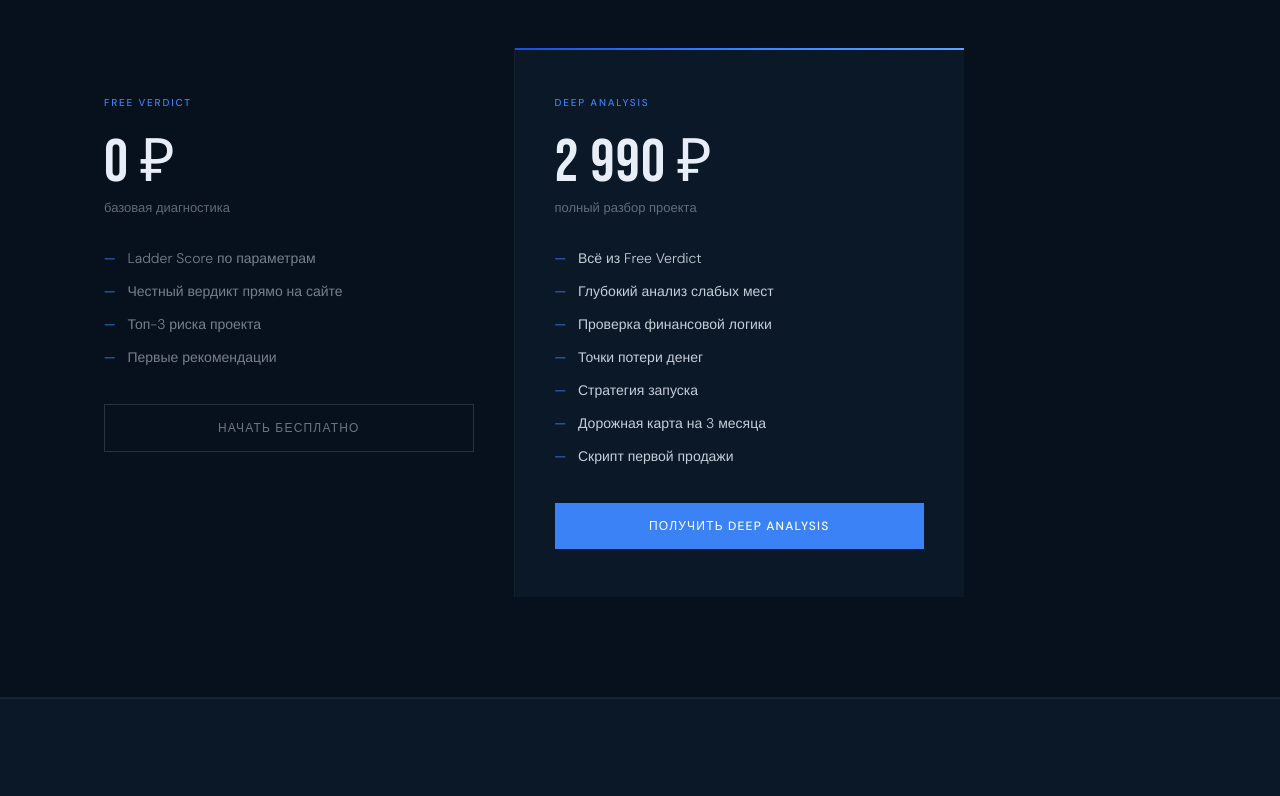
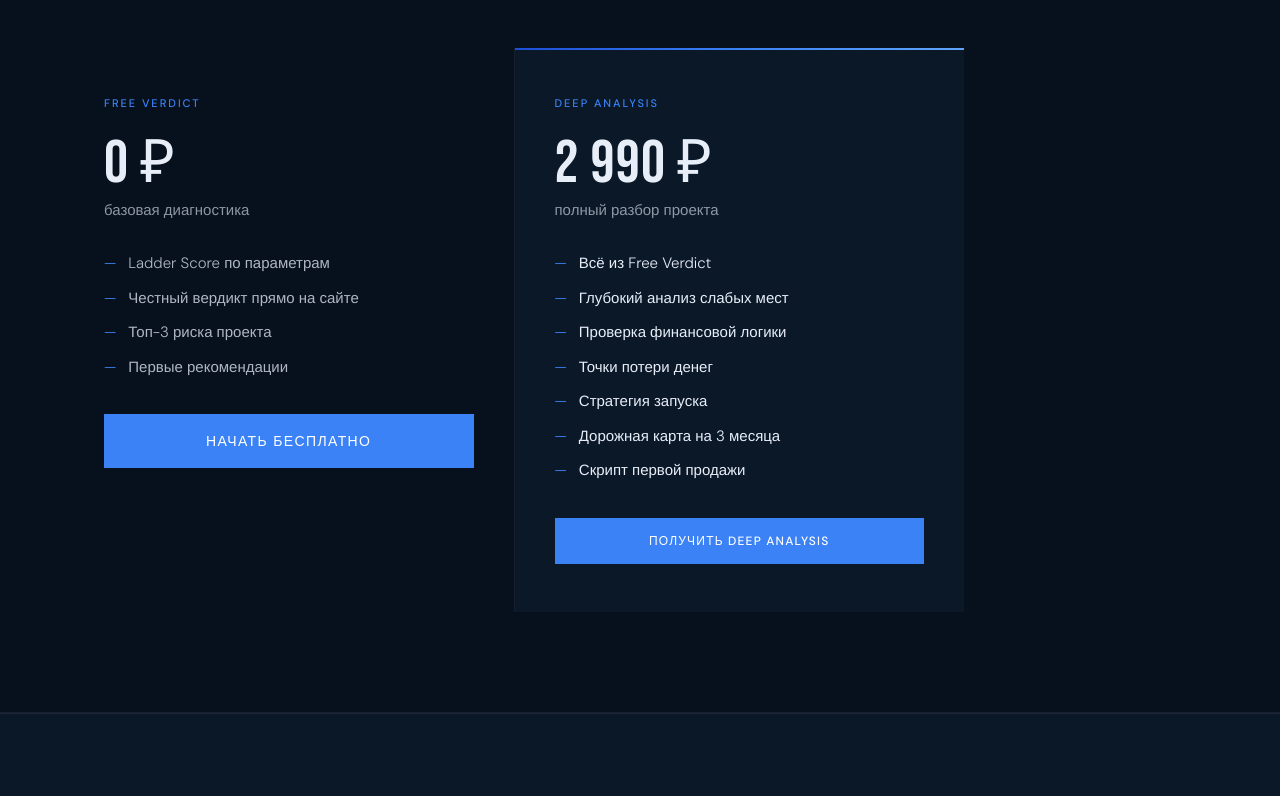
Before and after one commit to Oleg-Ladder/ladder-website, a website: page index.html in a window 1280 px wide. Shown: the part 2535-3331 px from the top of the page. Drawn offline with Linux system fonts and the light colour scheme.

Commit message:
Update index.html

```diff
--- a/index.html
+++ b/index.html
@@ -119,16 +119,16 @@ nav{position:fixed;top:0;left:0;right:0;z-index:100;display:flex;align-items:cen
 .pr-card{background:#07111E;padding:48px 40px;position:relative}
 .pr-card.featured{background:#0A1828}
 .pr-card.featured::before{content:'';position:absolute;top:0;left:0;right:0;height:2px;background:linear-gradient(90deg,#1D4ED8,#3B82F6,#60A5FA)}
-.pr-tag{font-size:10px;font-weight:500;letter-spacing:0.18em;text-transform:uppercase;color:#3B82F6;margin-bottom:24px}
+.pr-tag{font-size:11px;font-weight:500;letter-spacing:0.18em;text-transform:uppercase;color:#3B82F6;margin-bottom:24px}
 .pr-price{font-family:'Bebas Neue',sans-serif;font-size:60px;letter-spacing:0.02em;color:#E8EEF8;line-height:1;margin-bottom:6px}
-.pr-sublabel{font-size:13px;color:rgba(232,238,248,0.4);margin-bottom:32px}
+.pr-sublabel{font-size:15px;color:rgba(232,238,248,0.6);margin-bottom:32px}
 .pr-features{display:flex;flex-direction:column;gap:12px;margin-bottom:36px}
-.pr-feat{display:flex;gap:12px;font-size:14px;color:rgba(232,238,248,0.5);line-height:1.5;align-items:flex-start}
+.pr-feat{display:flex;gap:12px;font-size:15px;color:rgba(232,238,248,0.75);line-height:1.5;align-items:flex-start}
 .pr-feat::before{content:'—';color:#3B82F6;flex-shrink:0}
-.pr-feat.hi{color:rgba(232,238,248,0.85)}
+.pr-feat.hi{color:#E8EEF8}
 .pr-btn{width:100%;padding:15px;text-align:center;font-size:12px;font-weight:500;letter-spacing:0.1em;text-transform:uppercase;cursor:pointer;transition:all .2s;text-decoration:none;display:block;font-family:'DM Sans',sans-serif}
-.pr-btn-outline{background:transparent;border:1px solid rgba(232,238,248,0.15);color:rgba(232,238,248,0.45)}
-.pr-btn-outline:hover{border-color:#3B82F6;color:#E8EEF8}
+.pr-btn-outline{background:#3B82F6;border:none;color:#fff;font-size:14px;padding:18px;animation:pulse-btn 2s infinite}
+.pr-btn-outline:hover{background:#2563EB;transform:translateY(-2px)}
 .pr-btn-solid{background:#3B82F6;border:none;color:#fff}
 .pr-btn-solid:hover{background:#2563EB}
 .quiz{padding:100px 64px;background:#0A1828;border-top:1px solid rgba(255,255,255,0.06)}
```
